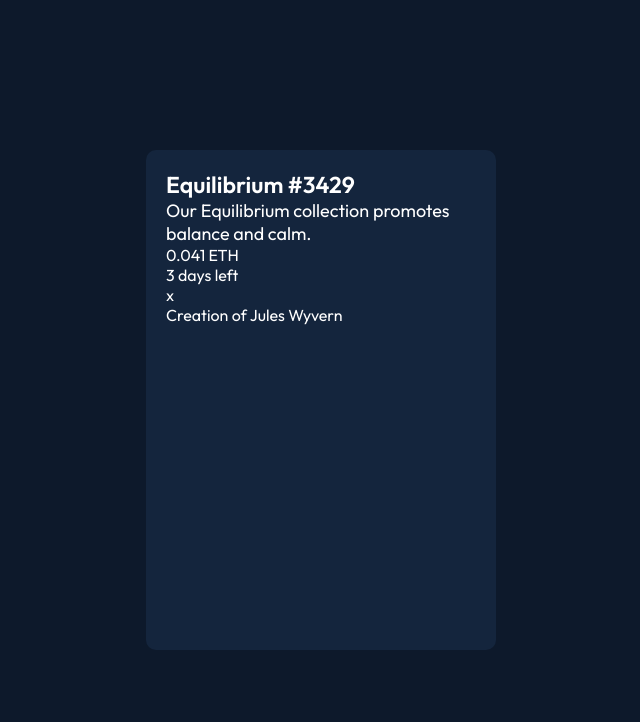
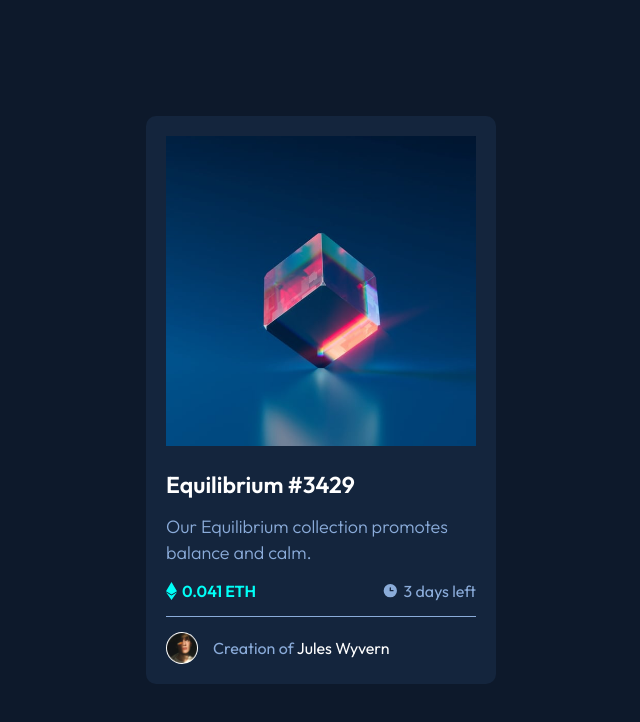
Before and after one commit to iamKiNG-Fr/nft-preview-card-component-main, a plain HTML site: page index.html in a window 1280 px wide. Shown: the whole page, without its empty margins (319-959 px from the left). Drawn offline with Linux system fonts and the light colour scheme.

Commit message:
third commit, html and css updated for interactivity

```diff
--- a/css/style.css
+++ b/css/style.css
@@ -24,16 +24,98 @@ body{
 .container{
     background-color: hsl(216, 50%, 16%);
     width: 350px;
-    height: 500px;
+    height: auto;
     padding: 20px;
     border-radius: 10px;
 }
 
+.mainimg img{
+    width: 310px;
+}
+
+.mainimg{
+    margin-bottom: 20px;
+}
+
+.text{
+    margin-bottom: 15px;
+}
+
 .text p{
     font-size: 18px;
+    font-weight: 300;
+    line-height: 1.6rem;
+    color: hsl(215, 51%, 70%);
 }
 
 .text h2{
     font-size: 23px;
     font-weight: 600;
+    margin-bottom: 15px;
 }
+
+.priceandtime{
+    display: flex;
+    justify-content: space-between;
+    margin-bottom: 15px;
+}
+
+.day{
+    display: flex;
+    align-items: center;
+    font-weight: 400;
+    color: hsl(215, 51%, 70%);
+}
+
+.day img{
+    margin-right: 5px;
+}
+
+.eth{
+    display: flex;
+    align-items: center;
+    font-weight: 600;
+    color:hsl(178, 100%, 50%);
+}
+
+.eth img{
+    margin-right: 5px;
+}
+
+.creator{
+    padding-top: 15px;
+    display: flex;
+    align-items: center;
+    border: solid hsl(215, 51%, 70%);
+    border-width: 0.1px 0px 0px 0px;
+}
+
+.imgback{
+    display:flex;
+    align-items: center;
+    justify-content: center;
+    background-color: hsl(0, 0%, 100%);
+    width: 32px;
+    height: 32px;
+    border-radius: 50%;
+    margin-right: 15px;
+}
+
+.creator img{
+    width: 30px;
+}
+
+.creator p .creationof{
+    color:hsl(215, 51%, 70%);
+}
+
+a{
+    font-family: inherit;
+    font-weight: inherit;
+    color: inherit;
+    text-decoration: none;
+}
+
+a:hover{
+    color: hsl(178, 100%, 50%);
+}
--- a/index.html
+++ b/index.html
@@ -20,18 +20,26 @@
 
     <div class="innercontainer">
 
+      <div class="mainimg">
+        <img src="images/image-equilibrium.jpg">
+      </div>
+
       <div class="text">
-        <h2>Equilibrium #3429</h2>
+        <h2><a href="#">Equilibrium #3429</a></h2>
         <p>Our Equilibrium collection promotes balance and calm.</p>
       </div>
 
-      <div class="priceandtime"></div>
-        <p>0.041 ETH</p>
-        <p>3 days left</p>
-    x  </div>
+      <div class="priceandtime">
+        <div class="eth"><img src="images/icon-ethereum.svg"><p>0.041 ETH</p>
+        </div>
+        <p class="day"><img src="images/icon-clock.svg">3 days left</p>
+      </div>
 
       <div class="creator">
-        <p>Creation of Jules Wyvern</p>
+        <div class="imgback">
+          <img src="images/image-avatar.png" alt="caucasian blonde guy">
+        </div>
+        <p><span class="creationof">Creation of</span><a href="#"> Jules Wyvern</a></p>
       </div>
 
     </div>
```
